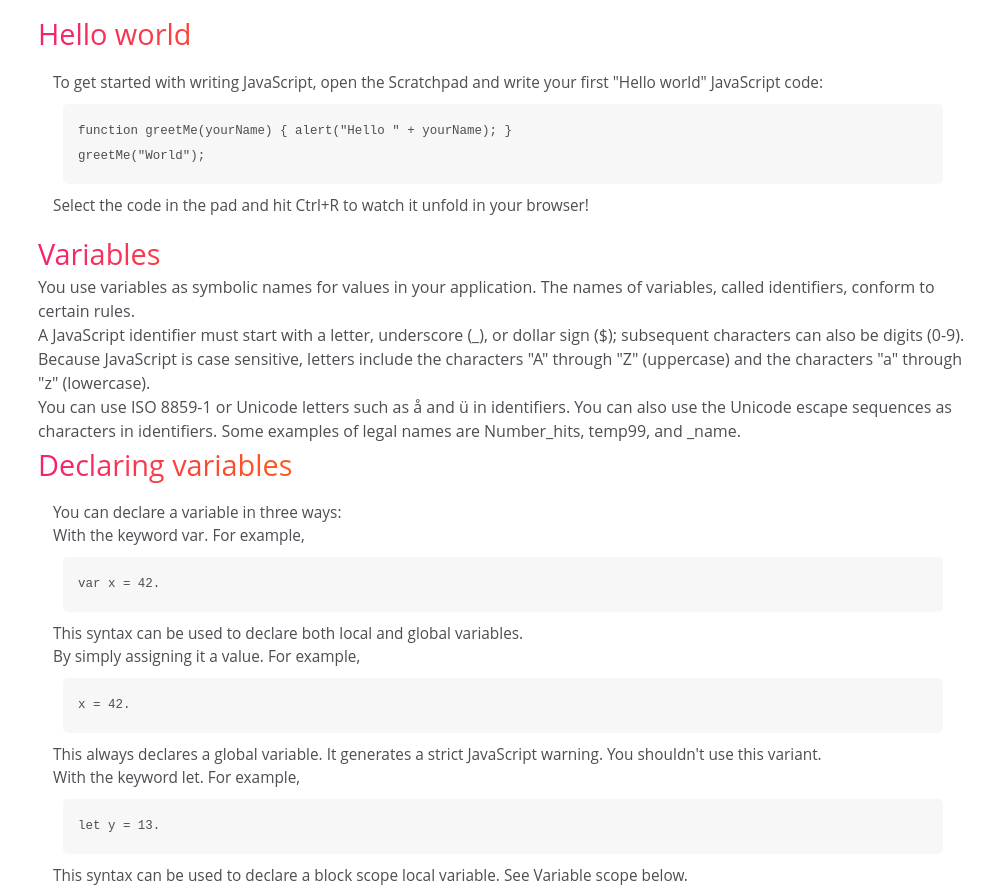
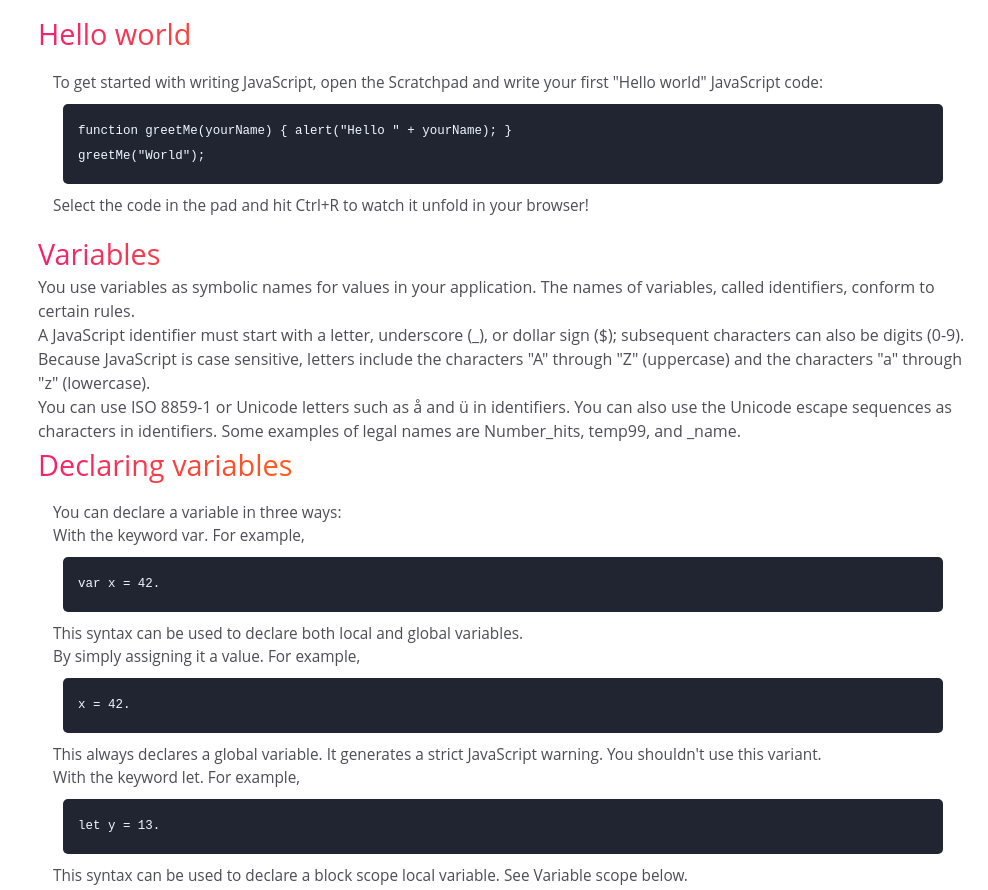
Before and after one commit to ShinjiX-Web/javascript-documentation, a plain HTML site: page index.html in a window 1280 px wide. Shown: the part 947-1837 px from the top of the page, without its empty margins (292-1280 px from the left). Drawn offline with Linux system fonts and the light colour scheme.

Commit message:
Version1.0

```diff
--- a/styles.css
+++ b/styles.css
@@ -89,10 +89,11 @@ code {
     word-break: normal;
     word-wrap: normal;
     line-height: 2;
-    background-color: #f7f7f7;
+    background-color: #212532;
     padding: 15px;
     margin: 10px;
     border-radius: 5px;
+    color: aliceblue;
 }
 
 .last-section {
```
